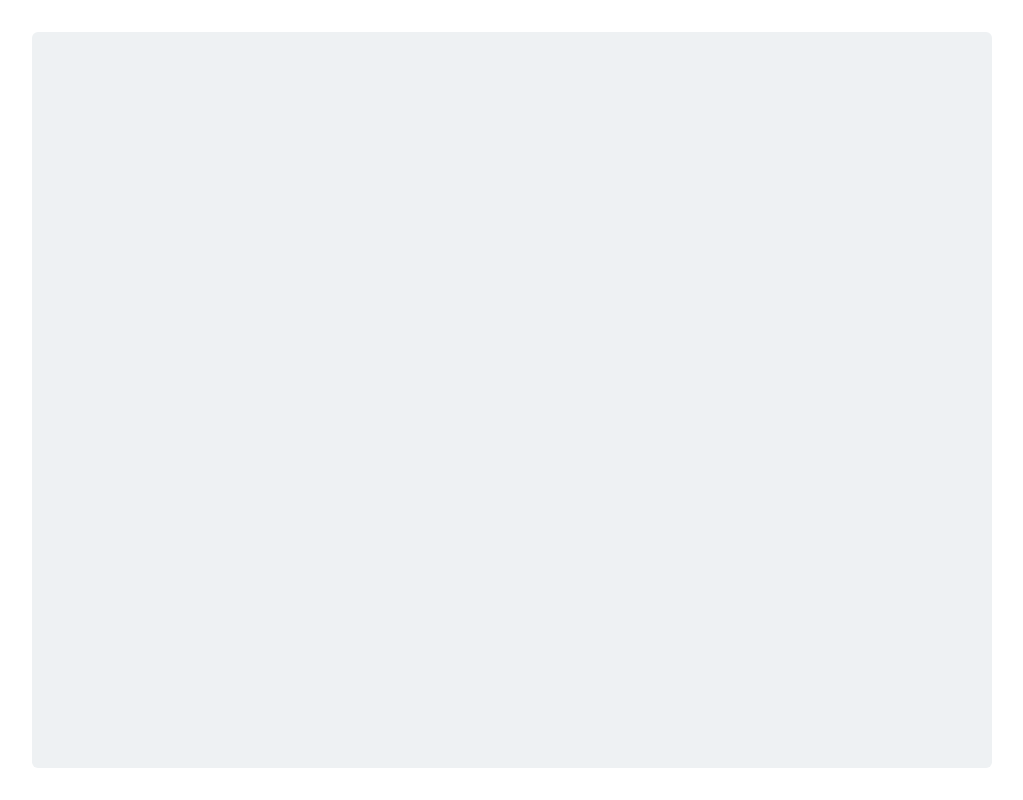
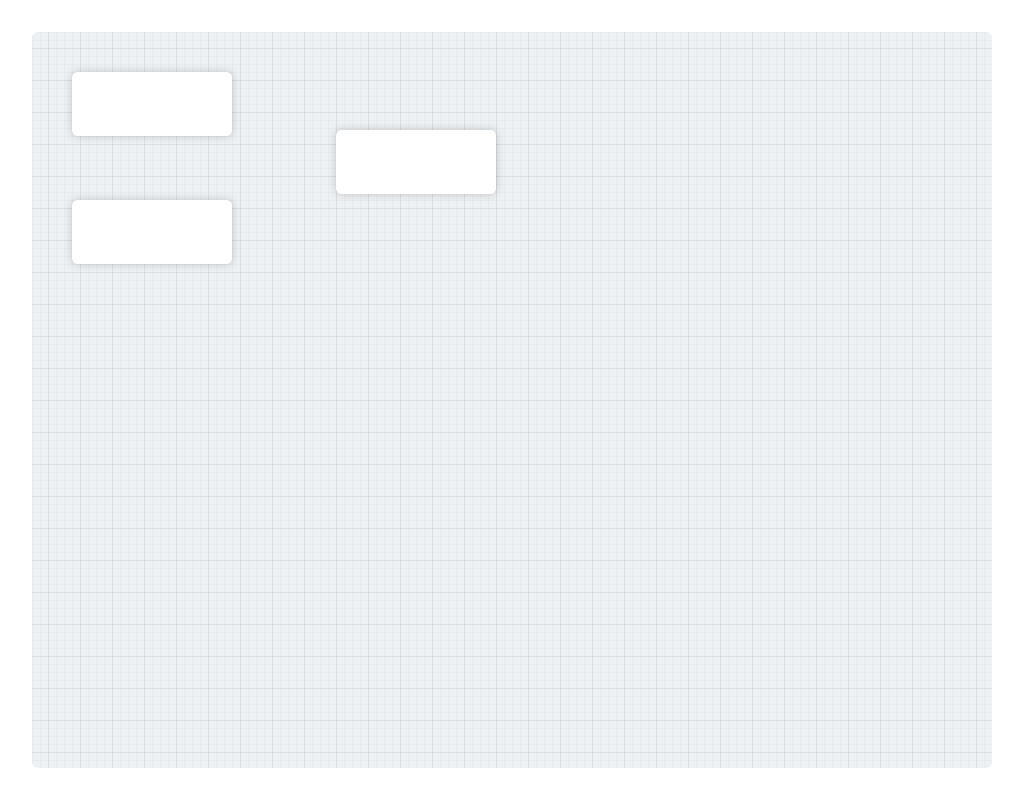
Before and after one commit to DoofyAss/Nodes, a plain HTML site: page index.html in a window 1280 px wide. Shown: the whole page, without its empty margins (256-1279 px from the left). Drawn offline with Linux system fonts and the light colour scheme.

Commit message:
canvas -> svg

```diff
--- a/index.html
+++ b/index.html
@@ -7,7 +7,36 @@
 
 	<body>
 		<div id='list'></div>
-		<div id='area'><canvas></canvas></div>
+		<div id='area'>
+			<svg>
+
+				<defs>
+
+					<pattern id='gridSmall' width='8' height='8' patternUnits='userSpaceOnUse'>
+						<path d='M 8 0 L 0 0 0 8' fill='none' stroke='#00000016' stroke-width='0.5' />
+					</pattern>
+
+					<pattern id='grid' x='-16' y='-16' width='32' height='32' patternUnits='userSpaceOnUse'>
+						<rect width='32' height='32' fill='url(#gridSmall)' />
+						<path d='M 32 0 L 0 0 0 32' fill='none' stroke='#00000032' stroke-width='0.5' />
+					</pattern>
+
+					<filter id='shadow'>
+						<feDropShadow dx='0' dy='0' stdDeviation='4' flood-opacity='0.2' />
+					</filter>
+
+				</defs>
+
+				<rect width='100%' height='100%' fill='url(#grid)' cursor='default' />
+
+
+
+				<!-- <svg x='32' y='32' width='176' height='80' > -->
+					<!-- <rect x='8' y='8' fill='#fefefe' width='160' height='64' rx='6' ry='6' filter='url(#shadow)' /> -->
+				<!-- </svg> -->
+
+			</svg>
+		</div>
 	</body>
 
 	<script src='node.js'></script>
--- a/node.js
+++ b/node.js
@@ -22,7 +22,7 @@ Object.prototype.each = function(c) {
 	let self = this;
 
 	Object.keys(this).map(function(key, i) {
-		c.call(self[key], self[key], i);
+		c.call(self[key], self[key], i, key);
 	});
 }
 
@@ -39,12 +39,11 @@ Object.prototype.each = function(c) {
 	Main
 */
 
-var area = o('#area');
-var canvas = o('canvas');
+var area = o('#area svg');
 
 (document.body.onresize = () => {
-	canvas.width = canvas.clientWidth; // area.clientWidth;
-	canvas.height = canvas.clientHeight; // area.clientHeight;
+	area.viewBox.baseVal.width = area.clientWidth;
+	area.viewBox.baseVal.height = area.clientHeight;
 })();
 
 
@@ -63,73 +62,110 @@ var canvas = o('canvas');
 function Node(option) {
 
 	Object.assign(this, {
-		x: 116,
-		y: 116,
+		x: 32,
+		y: 32,
 		w: 160,
 		h: 64,
-		r: 8,				// radius [16, 8, 16, 8]
-		f: '#ffffff',		// fill
-		s: false			// shadow
+		r: 6, // radius
+		f: '#ffffff', // fill
+		n: 'Start'
     }, option);
+
+
 }
 
 
 
-Node.prototype.hover = function(x, y) {
-	return	(this.x < x) && (this.x + this.w > x) &&
-			(this.y < y) && (this.y + this.h > y);
-}
-
-
-
-function View(canvas) {
-
-	let view = this;
-	let context = this.context = canvas.getContext('2d');
+function View() {
 
 	this.node = [];
 
-	canvas.onmousemove = function(e) {
+	area.onmousemove = function(e) {
 
 		view.node.each(function() {
-			this.s = this.hover(e.layerX, e.layerY) ? true : false;
+
 		});
-
-		view.draw();
 	}
 }
 
 
 
-View.prototype.draw = function() {
+var SVG = {
 
-	this.context.clearRect(0, 0, canvas.width, canvas.height);
+	create: function(tag, attributes) {
 
-	this.node.each((node) => {
-		draw.rect(
-			node.x,
-			node.y,
-			node.w,
-			node.h,
-			node.r,
-			node.f,
-			node.s
-		);
-	});
+		let element = document.createElementNS("http://www.w3.org/2000/svg", tag);
+
+		attributes.each(function(e, i, a) {
+			element.setAttribute(a, e);
+		});
+
+		return element;
+	}
+}
+
+var HTML = {
+
+	Node: {
+
+		create: function(node) {
+
+			let layerMain = SVG.create('svg', {
+				x: node.x,
+				y: node.y,
+				width: node.w + 16,
+				height: node.h + 16,
+				cursor: 'grab'
+			});
+
+			let layerBody = SVG.create('rect', {
+				x: 8,
+				y: 8,
+				fill: node.f,
+				width: node.w,
+				height: node.h,
+				rx: node.r,
+				ry: node.r,
+				filter: 'url(#shadow)'
+			});
+
+			layerMain.append(layerBody);
+
+			return layerMain;
+		}
+	}
 }
 
 
 
 View.prototype.add = function(node) {
 	this.node.push(node);
+
+	node.element = HTML.Node.create(node);
+	area.append(node.element);
+
+	node.element.onmousedown = function() {
+
+		node.grab = true;
+		this.setAttribute('cursor', 'grabbing');
+
+		this.onmouseup = this.onmouseleave = function() {
+			node.grab = false;
+			this.setAttribute('cursor', 'grab');
+			this.onmousemove = null;
+		}
+
+		this.onmousemove = function(e) {
+
+			if (!node.grab) return;
+
+			// setTimeout(function() { node.element.x.baseVal.value += e.movementX; }, 128);
+			// setTimeout(function() { node.element.y.baseVal.value += e.movementY; }, 128);
+			this.x.baseVal.value += e.movementX;
+			this.y.baseVal.value += e.movementY;
+		}
+	}
 }
-
-
-
-var view = new View(canvas);
-view.add(new Node());
-view.add(new Node( { x: 356, y: 162, f: '#426c92' } ));
-view.add(new Node( { y: 212, f: '#33784c' } ));
 
 
 
@@ -140,42 +176,7 @@ view.add(new Node( { y: 212, f: '#33784c' } ));
 
 
 
-/**
-	Render
-*/
-
-var draw = {
-
-	get context() { return view.context; },
-
-
-
-	rect: function(x, y, w, h, r, f, s) {
-
-		if (typeof r != 'object') r = typeof r == 'number' ? [r, r, r, r] : [0, 0, 0, 0];
-
-		let c = this.context;
-
-		c.fillStyle = f;
-		c.shadowBlur = 0;
-
-		c.beginPath();
-		c.moveTo(x + r[0], y);
-		c.lineTo(x + w - r[1], y);
-		c.quadraticCurveTo(x + w, y, x + w, y + r[1]);
-		c.lineTo(x + w, y + h - r[2]);
-		c.quadraticCurveTo(x + w, y + h, x + w - r[2], y + h);
-		c.lineTo(x + r[3], y + h);
-		c.quadraticCurveTo(x, y + h, x, y + h - r[3]);
-		c.lineTo(x, y + r[0]);
-		c.quadraticCurveTo(x, y, x + r[0], y);
-		c.closePath();
-
-		if (s) {
-			c.shadowColor = '#0000009d';
-			c.shadowBlur = 6;
-		}
-
-		c.fill();
-	}
-}
+var view = new View();
+view.add(new Node());
+view.add(new Node( { n: 'Main', x: 296, y: 90 } ));
+view.add(new Node( { n: 'Value', y: 160 } ));
--- a/style.css
+++ b/style.css
@@ -20,7 +20,7 @@ html, body {
 	box-sizing: border-box;
 }
 
-canvas {
+svg {
 	width: 100%;
 	height: 100%;
 
```
